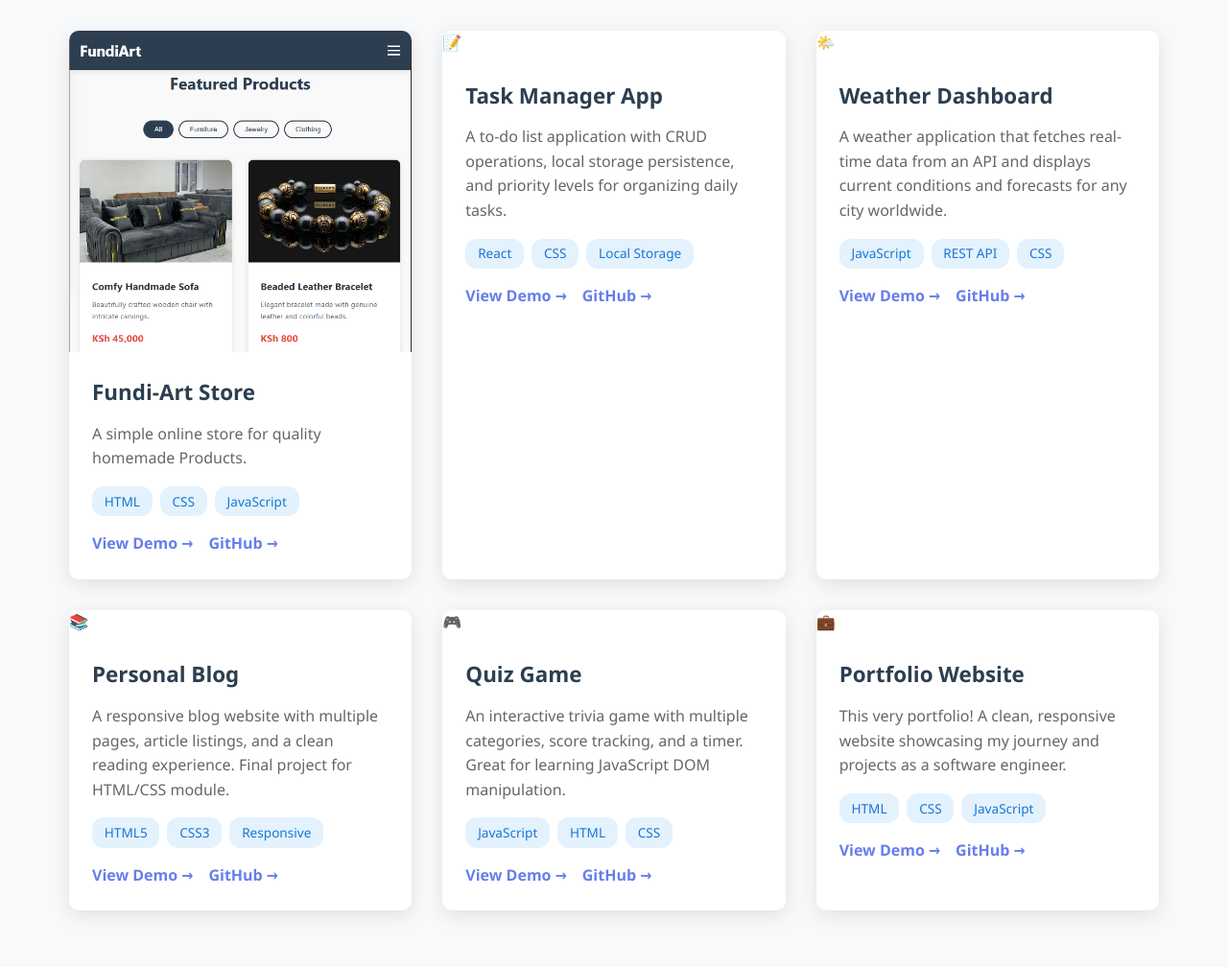
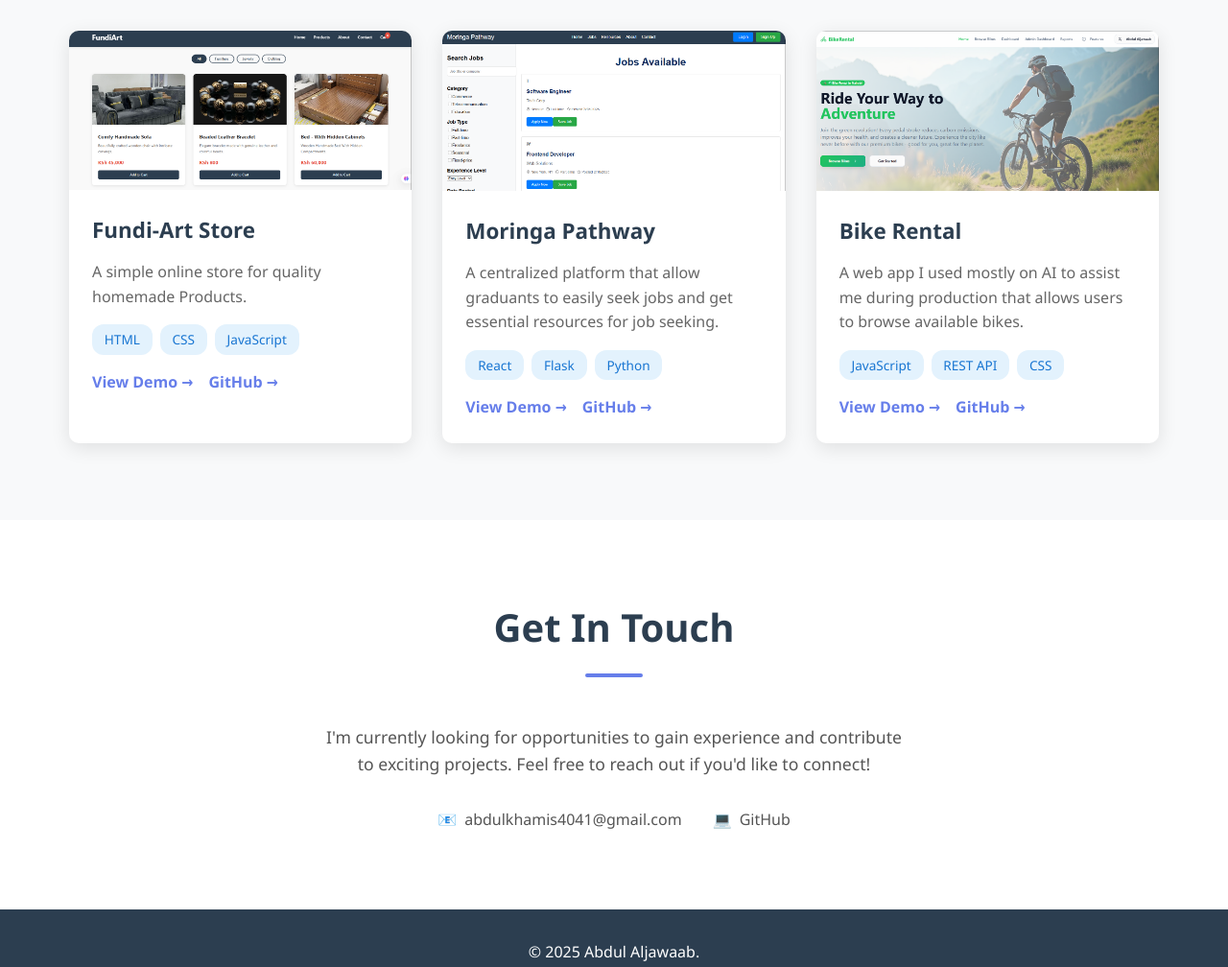
Before and after one commit to Aljawaab/intern_portfolio, a plain HTML site: page index.html in a window 1280 px wide. Shown: the part 1380-2388 px from the top of the page at 96% size. Drawn offline with Linux system fonts and the light colour scheme.

Commit message:
add pic and my dets

```diff
--- a/index.html
+++ b/index.html
@@ -444,7 +444,7 @@
                 <!-- Project 1 -->
                 <div class="project-card">
                     <div class="project-image">
-                        <img src="./images/fundiart.png" alt="Fundi-Art Store Screenshot">
+                        <img src="./images/fundart.png" alt="Fundi-Art Store Screenshot">
                     </div>
                     <div class="project-content">
                         <h3>Fundi-Art Store</h3>
@@ -463,45 +463,51 @@
 
                 <!-- Project 2 -->
                 <div class="project-card">
-                    <div class="project-image">📝</div>
+                    <div class="project-image">
+                        <img src="./images/moringapath.png" alt="MoringabPathway Store Screenshot">
+                    </div>
                     <div class="project-content">
-                        <h3>Task Manager App</h3>
-                        <p>A to-do list application with CRUD operations, local storage persistence, and priority levels for organizing daily tasks.</p>
+                        <h3>Moringa Pathway</h3>
+                        <p>A centralized platform that allow graduants to easily seek jobs and get essential resources for job seeking.</p>
                         <div class="project-tech">
                             <span class="tech-badge">React</span>
-                            <span class="tech-badge">CSS</span>
-                            <span class="tech-badge">Local Storage</span>
+                            <span class="tech-badge">Flask</span>
+                            <span class="tech-badge">Python</span>
                         </div>
                         <div class="project-links">
-                            <a href="#" class="project-link">View Demo →</a>
-                            <a href="#" class="project-link">GitHub →</a>
+                            <a href="https://moringapathway-29mf.vercel.app/" class="project-link">View Demo →</a>
+                            <a href="https://github.com/DestinyG-beep/moringapathway.git" class="project-link">GitHub →</a>
                         </div>
                     </div>
                 </div>
 
                 <!-- Project 3 -->
                 <div class="project-card">
-                    <div class="project-image">🌤️</div>
+                    <div class="project-image">
+                        <img src="./images/bikerental.png" alt="bike rental picture">
+                    </div>
                     <div class="project-content">
-                        <h3>Weather Dashboard</h3>
-                        <p>A weather application that fetches real-time data from an API and displays current conditions and forecasts for any city worldwide.</p>
+                        <h3>Bike Rental</h3>
+                        <p>A web app I used mostly on AI to assist me during production that allows users to browse available bikes.</p>
                         <div class="project-tech">
                             <span class="tech-badge">JavaScript</span>
                             <span class="tech-badge">REST API</span>
                             <span class="tech-badge">CSS</span>
                         </div>
                         <div class="project-links">
-                            <a href="#" class="project-link">View Demo →</a>
-                            <a href="#" class="project-link">GitHub →</a>
+                            <a href="https://pedalpal-rentals.vercel.app" class="project-link">View Demo →</a>
+                            <a href="https://github.com/Aljawaab/Bike_Rental_App.git" class="project-link">GitHub →</a>
                         </div>
                     </div>
                 </div>
 
-                <!-- Project 4 -->
+                <!-- Project 4
                 <div class="project-card">
-                    <div class="project-image">📚</div>
+                    <div class="project-image">
+                        <img src="./images/attend.png" alt="class attendance image">
+                    </div>
                     <div class="project-content">
-                        <h3>Personal Blog</h3>
+                        <h3>Class Attendance</h3>
                         <p>A responsive blog website with multiple pages, article listings, and a clean reading experience. Final project for HTML/CSS module.</p>
                         <div class="project-tech">
                             <span class="tech-badge">HTML5</span>
@@ -509,13 +515,13 @@
                             <span class="tech-badge">Responsive</span>
                         </div>
                         <div class="project-links">
-                            <a href="#" class="project-link">View Demo →</a>
-                            <a href="#" class="project-link">GitHub →</a>
+                            <a href="https://class-register.vercel.app" class="project-link">View Demo →</a>
+                            <a href="https://github.com/Aljawaab/class-register.git" class="project-link">GitHub →</a>
                         </div>
                     </div>
-                </div>
+                </div> -->
 
-                <!-- Project 5 -->
+                <!-- Project 5
                 <div class="project-card">
                     <div class="project-image">🎮</div>
                     <div class="project-content">
@@ -531,9 +537,9 @@
                             <a href="#" class="project-link">GitHub →</a>
                         </div>
                     </div>
-                </div>
+                </div> -->
 
-                <!-- Project 6 -->
+                <!-- Project 6
                 <div class="project-card">
                     <div class="project-image">💼</div>
                     <div class="project-content">
@@ -549,7 +555,7 @@
                             <a href="#" class="project-link">GitHub →</a>
                         </div>
                     </div>
-                </div>
+                </div>-->
             </div>
         </div>
     </section>
@@ -561,18 +567,18 @@
             <div class="contact-content">
                 <p>I'm currently looking for opportunities to gain experience and contribute to exciting projects. Feel free to reach out if you'd like to connect!</p>
                 <div class="contact-links">
-                    <a href="mailto:johndoe@example.com" class="contact-item">
+                    <a href="abdulkhamis4041@gmail.com" class="contact-item">
                         <span>📧</span>
-                        <span>johndoe@example.com</span>
+                        <span>abdulkhamis4041@gmail.com</span>
                     </a>
-                    <a href="https://github.com/johndoe" class="contact-item" target="_blank">
+                    <a href="https://github.com/Aljawaab" class="contact-item" target="_blank">
                         <span>💻</span>
                         <span>GitHub</span>
                     </a>
-                    <a href="https://linkedin.com/in/johndoe" class="contact-item" target="_blank">
+                    <!-- <a href="https://linkedin.com/in/johndoe" class="contact-item" target="_blank">
                         <span>💼</span>
                         <span>LinkedIn</span>
-                    </a>
+                    </a> -->
                 </div>
             </div>
         </div>
@@ -580,7 +586,7 @@
 
     <!-- Footer -->
     <footer>
-        <p>&copy; 2024 John Doe. Built with passion and dedication.</p>
+        <p>&copy; 2025 Abdul Aljawaab.</p>
     </footer>
 
     <script>
```
Also changed, not shown: images/attend.png (added), images/bikerental.png (added), images/fundart.png (added), images/fundiart.png (deleted), images/moringapath.png (added), src/App.jsx (added).
